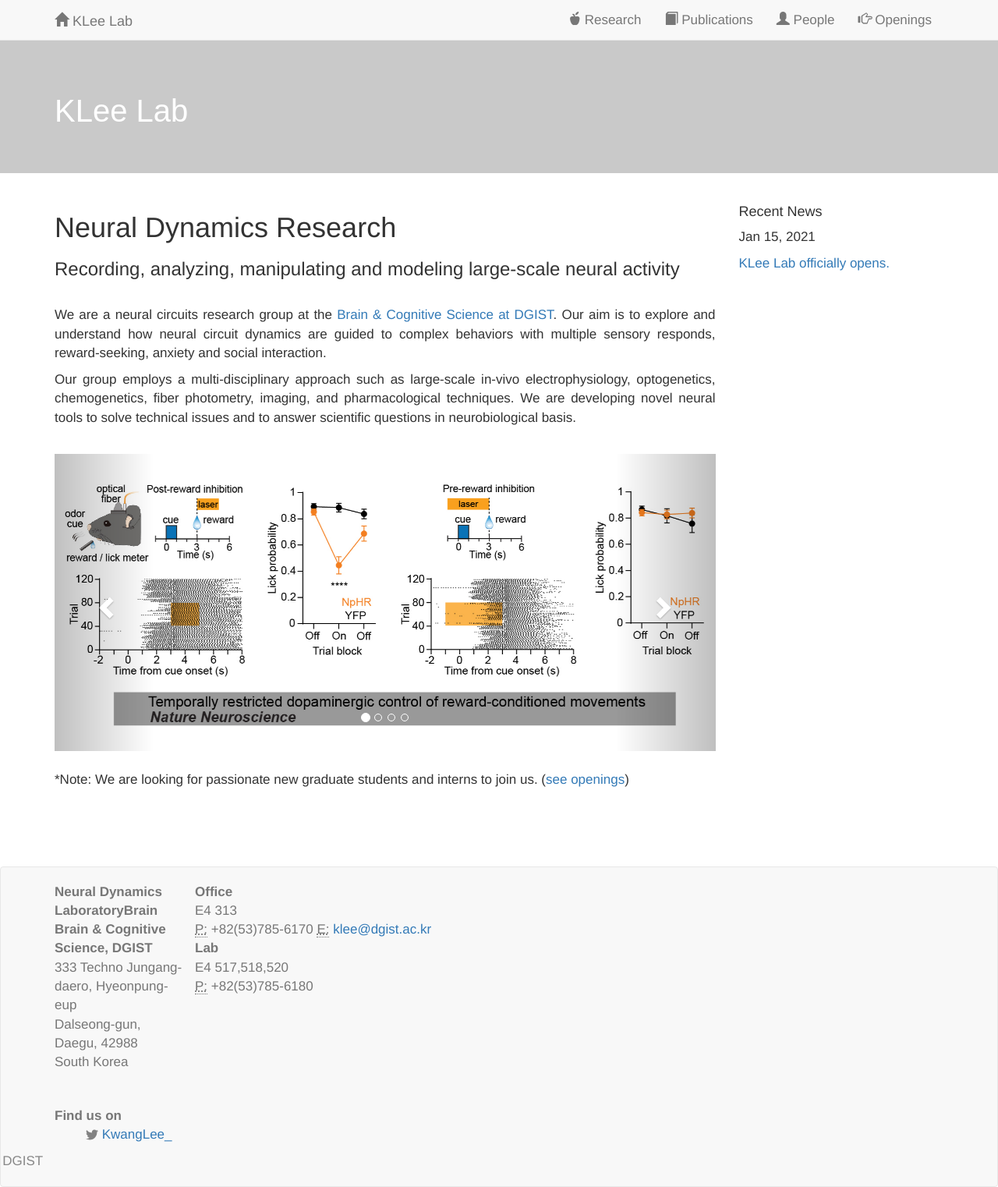
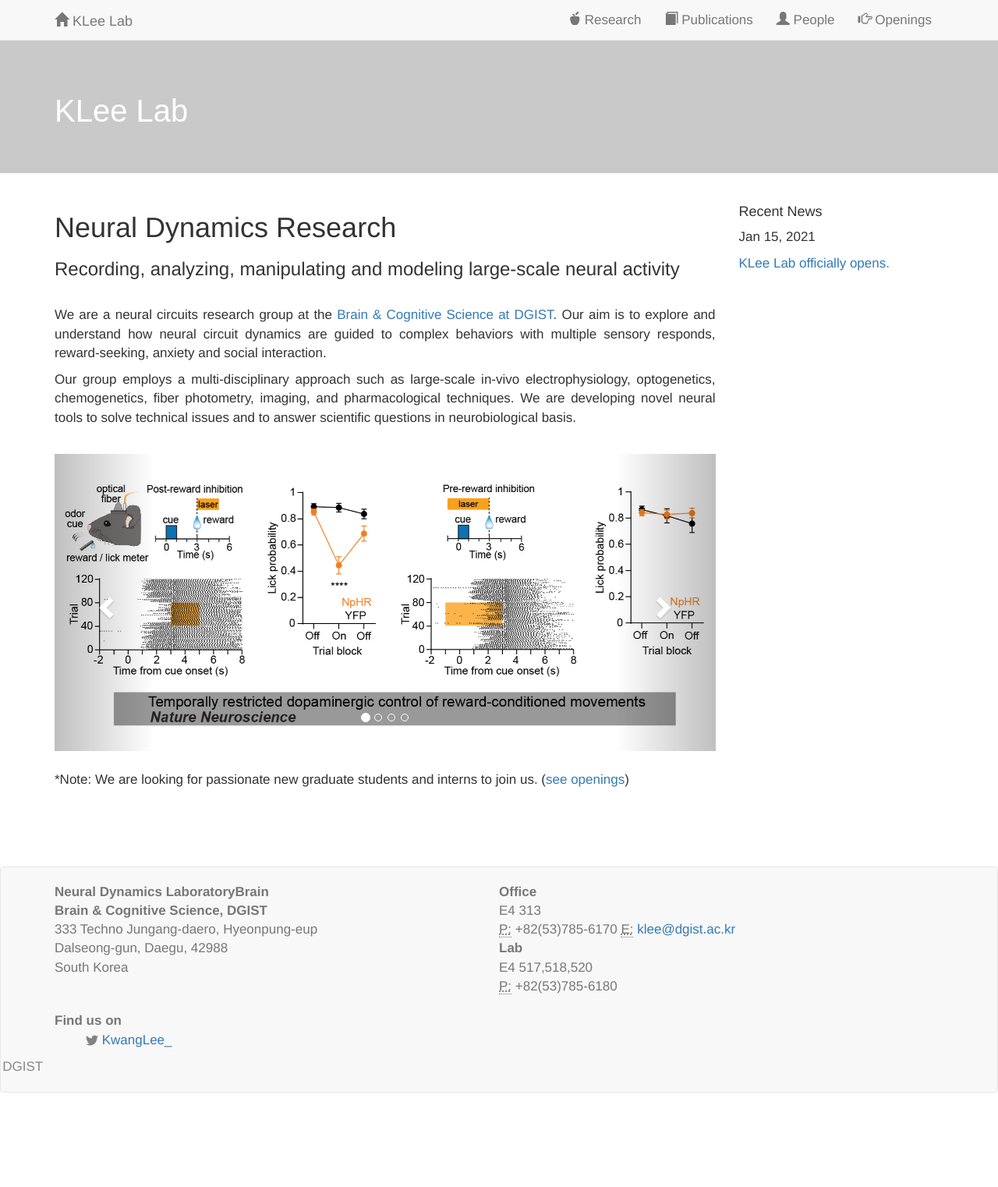
Before and after one commit to kleelab/kleelab.github.io, a Jekyll site: the page built from index.html, in a window 1280 px wide. Shown: the whole page at 78% size. Built offline with Jekyll 4.4.1, drawn with Linux system fonts in a browser that asks for light colours; nearby versions of some CDN libraries; a style sheet for code colours, icons or effects is not loaded; after the commit the page ends 1401 px from its top, so only the background shows below that.

Commit message:
Update footer.html

```diff
--- a/_includes/footer.html
+++ b/_includes/footer.html
@@ -4,7 +4,7 @@
 
         <div class="address">
             <div class="row">
-                <div class="col-md-2">
+                <div class="col-md-6">
                     <address>
                         <strong>Neural Dynamics LaboratoryBrain </strong><br>
                         <strong>Brain & Cognitive Science, DGIST</strong><br>
@@ -13,7 +13,7 @@
                         South Korea<br /> <br>
                     </address>
                 </div>
-                <col-md-2>
+                <col-md-6>
                     <strong>Office</strong><br>
                     E4 313<br />
                         <abbr title="Phone">P:</abbr> +82(53)785-6170
@@ -22,7 +22,7 @@
                      <strong>Lab</strong><br>
                      E4 517,518,520<br />
                         <abbr title="Phone">P:</abbr> +82(53)785-6180</a> <br>
-                </col-md-2>
+                </col-md-6>
                 </div>
                 <col-md-2>
                     <strong>Find us on</strong>
```
